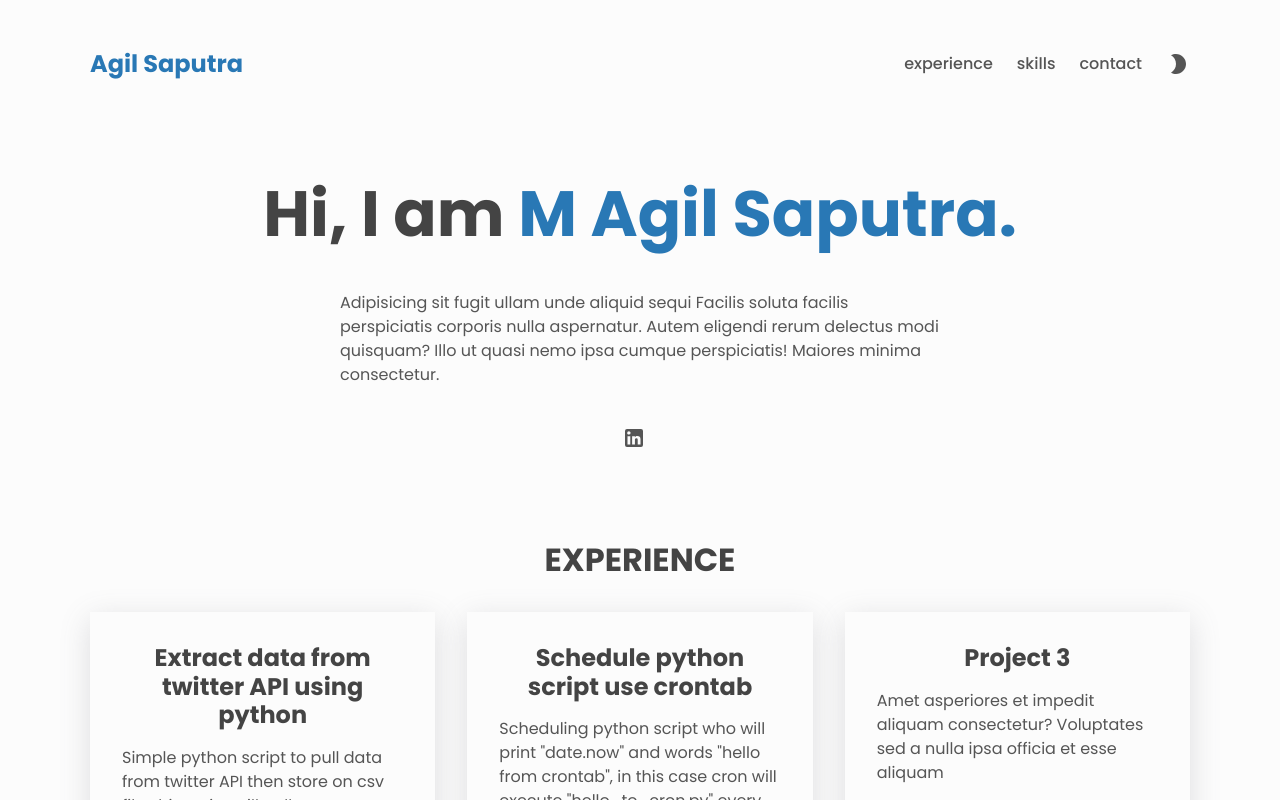
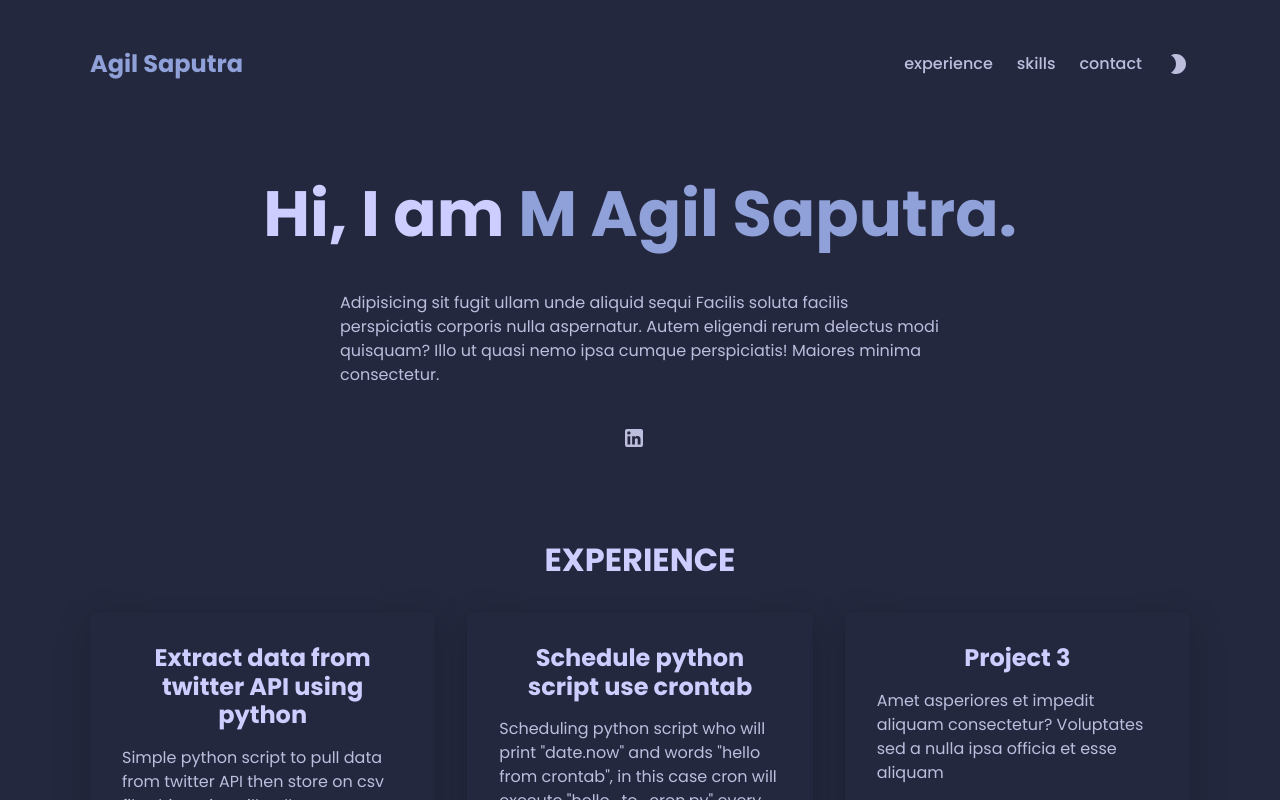
Before and after one commit to agilsaputra/portfolio, a React (Create React App) app: page / in a window 1280 px wide. Shown: the top 800 px of the page. Built offline with nearby package versions, Linux system fonts and the light colour scheme.

Commit message:
Update App.css

```diff
--- a/src/App.css
+++ b/src/App.css
@@ -6,23 +6,23 @@
 }
 
 .light {
-  --clr-bg: #fcfcfc;
-  --clr-bg-alt: #fff;
-  --clr-fg: #555;
-  --clr-fg-alt: #444;
-  --clr-primary: #2978b5;
-  --shadow: rgba(100, 100, 111, 0.2) 0px 7px 29px 0px;
-}
-
-
-.dark {
-  --clr-bg: #23283e;
+    --clr-bg: #23283e;
   --clr-bg-alt: #2a2f4c;
   --clr-fg: #bdbddd;
   --clr-fg-alt: #cdcdff;
   --clr-primary: #90a0d9;
   --shadow: rgba(0, 0, 0, 0.16) 0px 10px 36px 0px,
     rgba(0, 0, 0, 0.06) 0px 0px 0px 1px;
+}
+
+
+.dark {
+ --clr-bg: #fcfcfc;
+  --clr-bg-alt: #fff;
+  --clr-fg: #555;
+  --clr-fg-alt: #444;
+  --clr-primary: #2978b5;
+  --shadow: rgba(100, 100, 111, 0.2) 0px 7px 29px 0px;
 }
 
 main {
```
